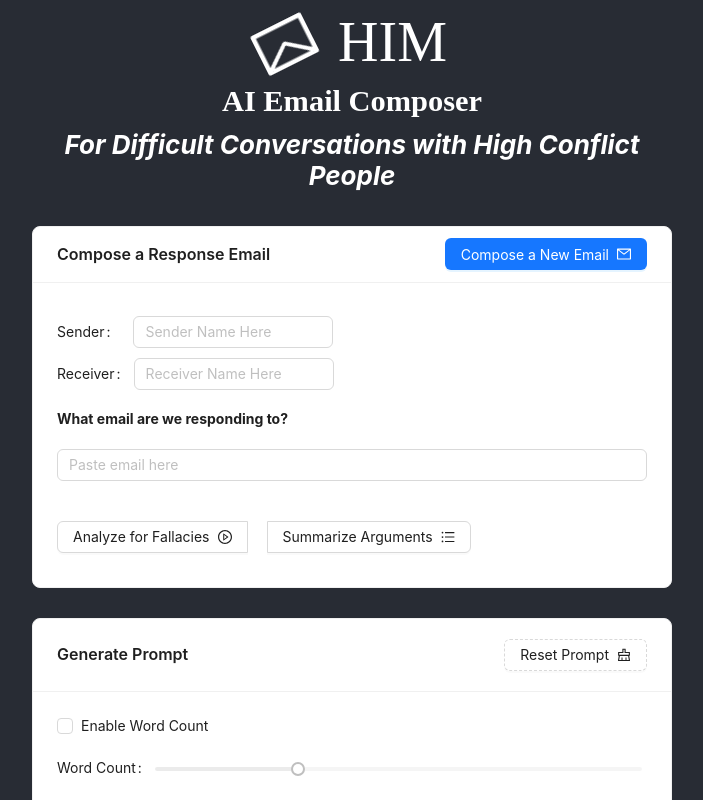
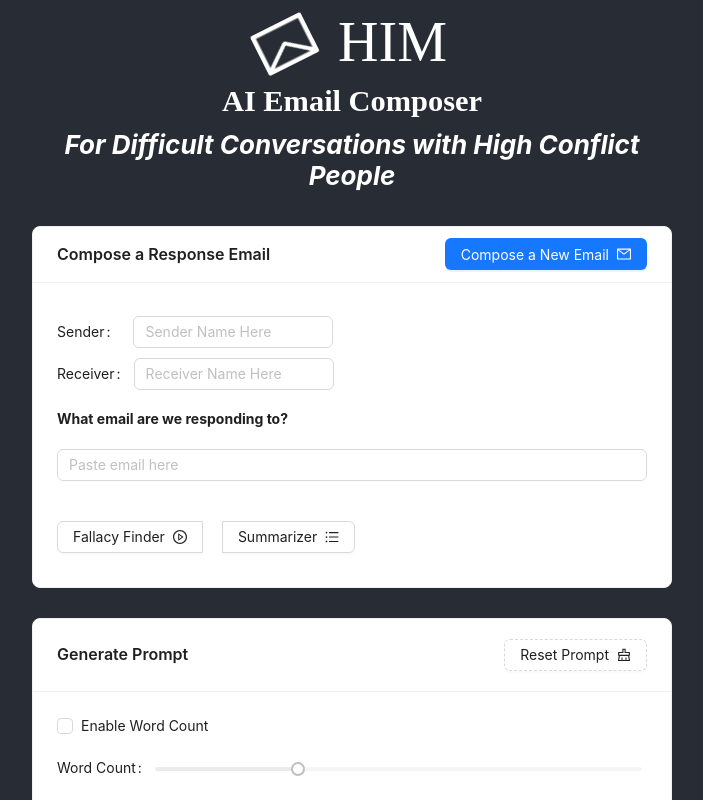
Before and after one commit to drumnation/ai-code-helper, a React (Create React App) app: page / in a window 1280 px wide. Both pictures are taken after a click on the button "Reply to an Email". Shown: the top 800 px of the page, without its empty margins (288-991 px from the left). Built offline with nearby package versions, Linux system fonts and the light colour scheme; a web font is replaced by a local one.

Commit message:
shorten button titles

```diff
--- a/src/App.tsx
+++ b/src/App.tsx
@@ -175,8 +175,7 @@ function App() {
                 onClick={generateFallacies}
                 loading={loading.fallacies}
               >
-                Analyze for Fallacies{' '}
-                {!loading.fallacies && <PlayCircleOutlined />}
+                Fallacy Finder {!loading.fallacies && <PlayCircleOutlined />}
               </Button>
               <Button
                 style={{ marginBottom: 10, marginTop: 40 }}
@@ -184,8 +183,7 @@ function App() {
                 onClick={generateSummary}
                 loading={loading.summary}
               >
-                Summarize Arguments{' '}
-                {!loading.summary && <UnorderedListOutlined />}
+                Summarizer {!loading.summary && <UnorderedListOutlined />}
               </Button>
             </Button.Group>
             {error !== '' && (
@@ -334,8 +332,7 @@ function App() {
                   onClick={generateFallacies}
                   loading={loading.fallacies}
                 >
-                  Analyze for Fallacies{' '}
-                  {!loading.fallacies && <PlayCircleOutlined />}
+                  Fallacy Finder {!loading.fallacies && <PlayCircleOutlined />}
                 </Button>
                 {error !== '' && (
                   <Space direction='vertical' style={{ width: '100%' }}>
```
